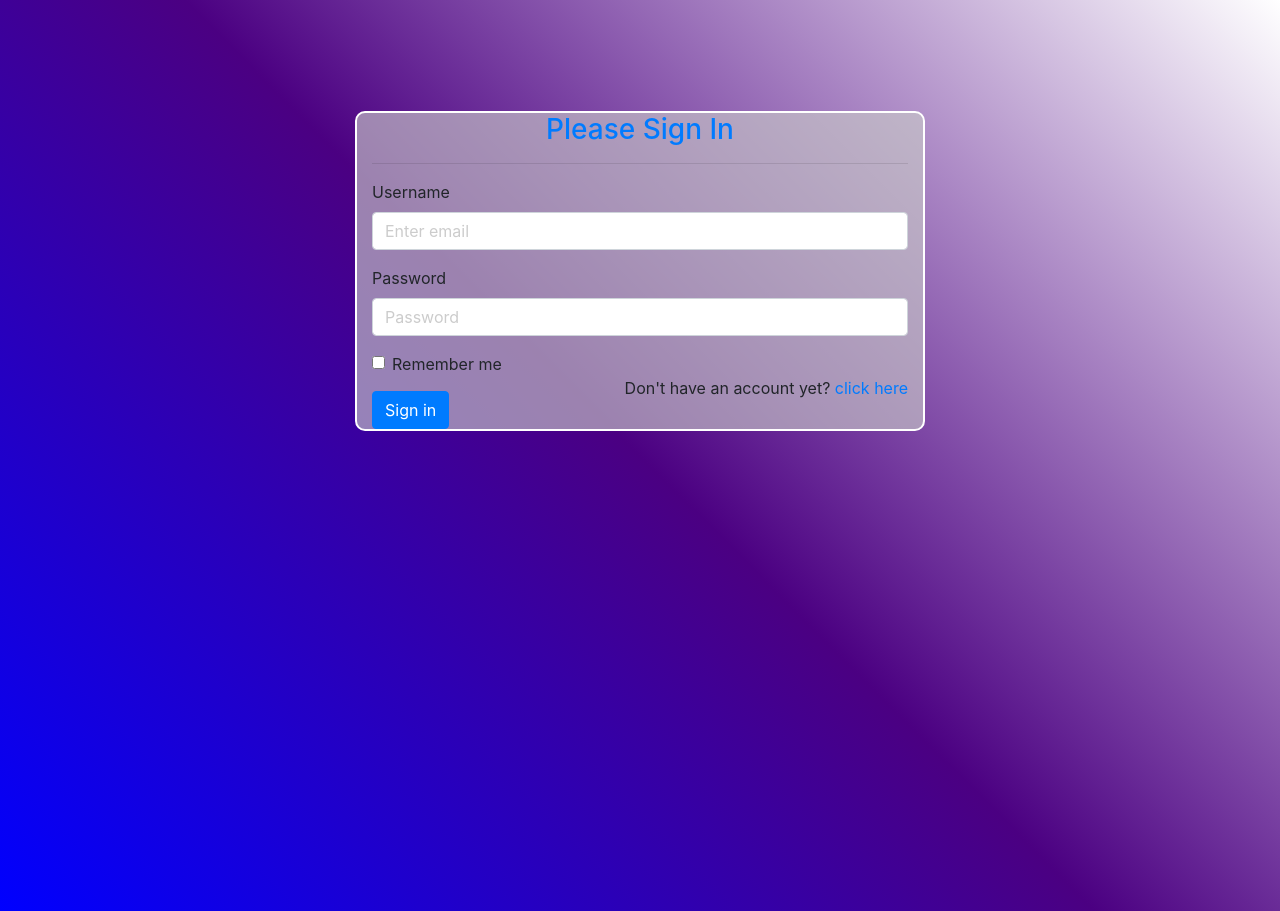
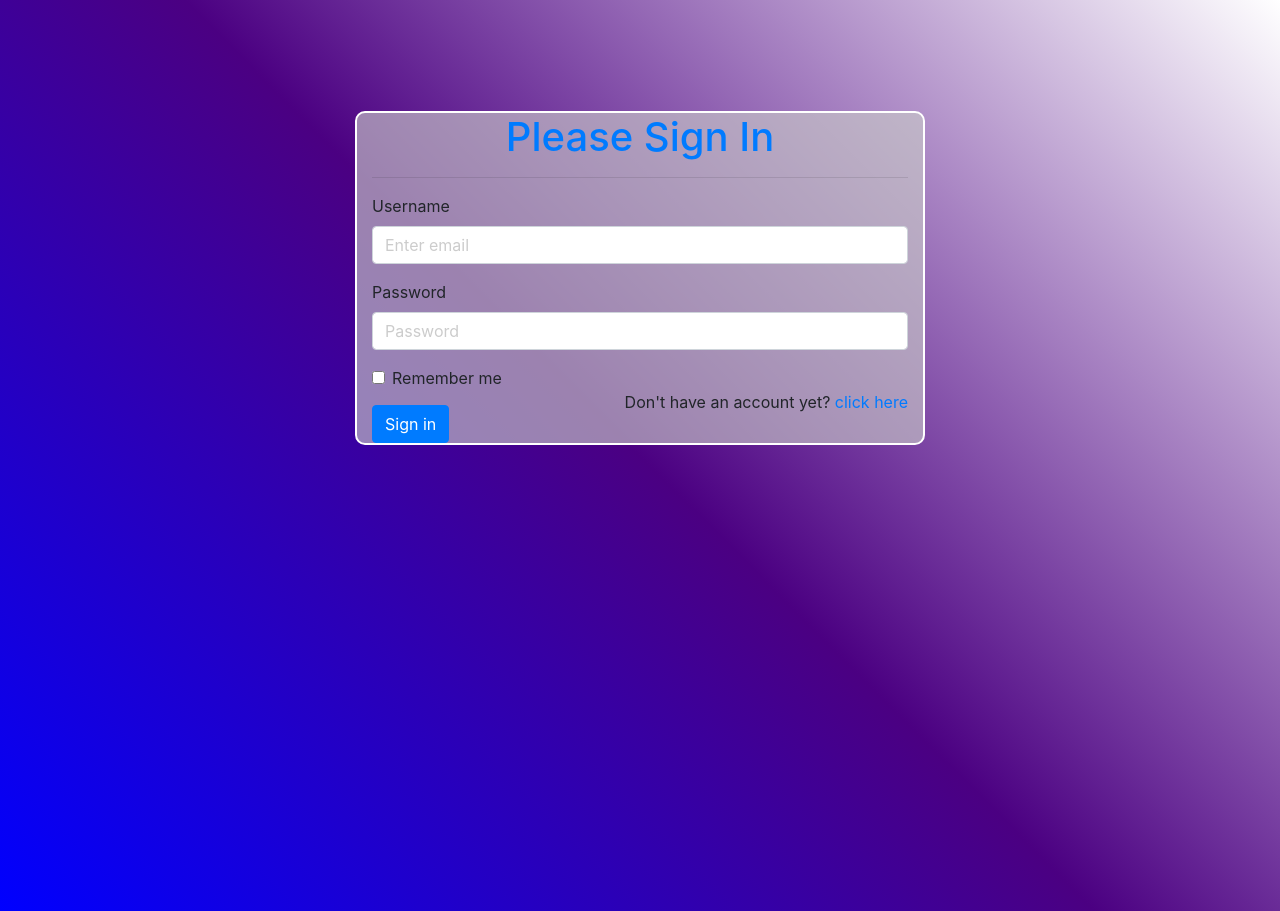
Before and after one commit to mhaluphet129/Allison, a plain HTML site: page index.html in a window 1280 px wide. Drawn offline with nearby package versions, Linux system fonts and the light colour scheme.

Commit message:
Update index.html

```diff
--- a/index.html
+++ b/index.html
@@ -12,7 +12,7 @@
 <div class="container body">
     <div class="row mgTp">
         <form class="col-md-6 offset-md-3">
-            <h3 class="title">Please Sign In</h3>
+            <h1 class="title">Please Sign In</h1>
             <hr class="divisor">
             <div class="form-group">
                 <label for="exampleInputEmail1">Username</label>
@@ -26,8 +26,10 @@
                 <input type="checkbox" class="form-check-input" id="exampleCheck1">
                 <label class="form-check-label" for="exampleCheck1">Remember me</label>
             </div>
+            <div>
             <button type="submit" class="btn btn-primary topBtn"><i class="fa fa-sign-in"></i> Sign in</button>
             <p class="redir" >Don't have an account yet? <a href="registration.html"> click here</a></p>
+            </div>
         </form>
     </div>
 </div>
```
